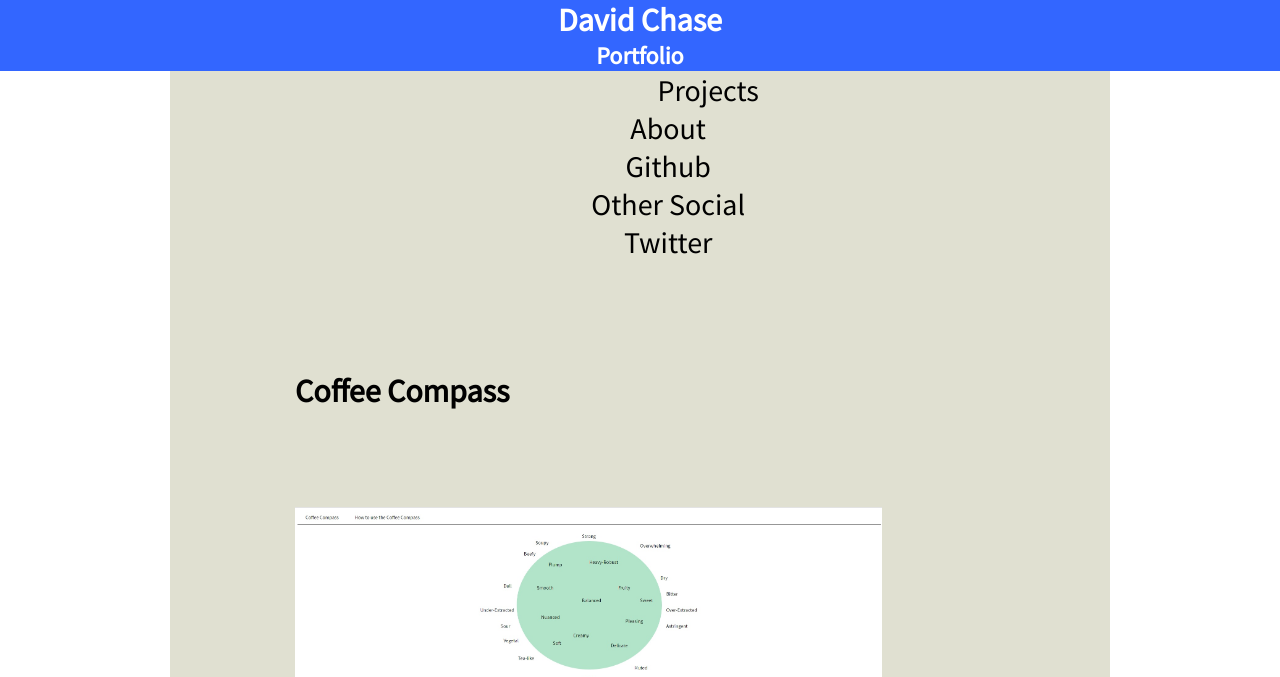
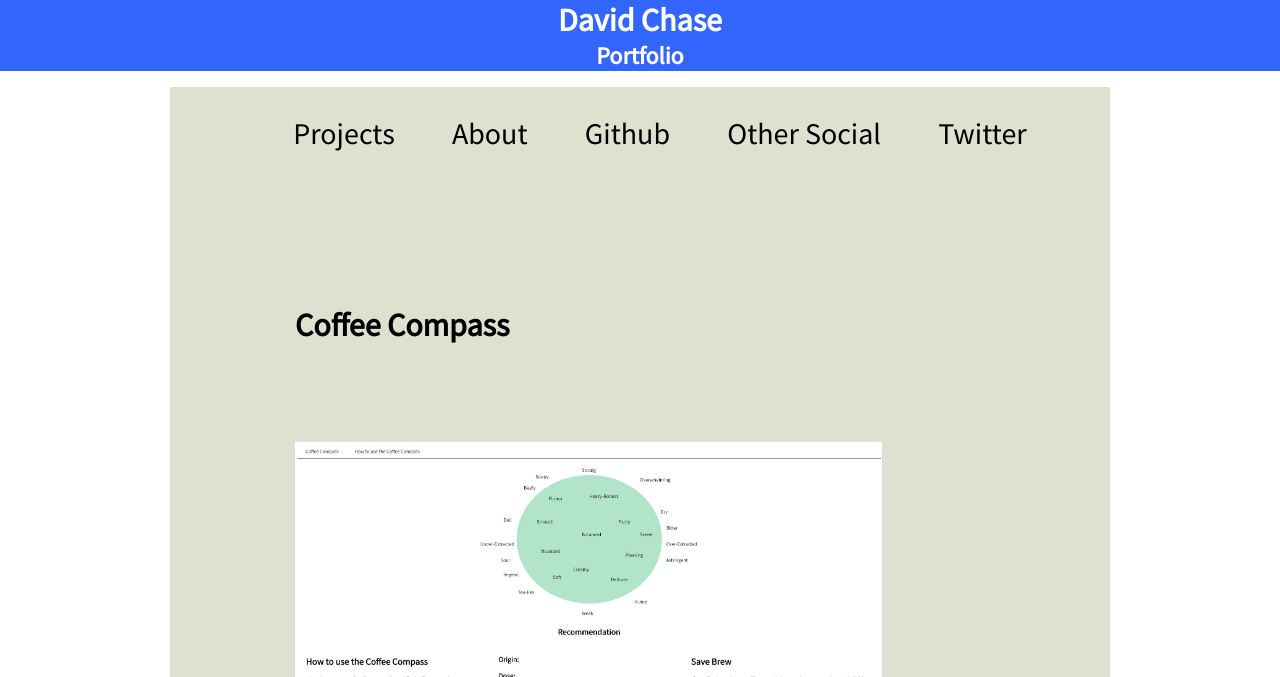
Before and after one commit to dchasepdx/portfolio, a plain HTML site: page index.html in a window 1280 px wide. Shown: the top 677 px of the page. Drawn offline with nearby package versions, Linux system fonts and the light colour scheme.

Commit message:
fixed links

```diff
--- a/index.html
+++ b/index.html
@@ -36,7 +36,7 @@
       <li class="item"><a href="#">Projects</a></li>
       <li class="item"><a href="#">About</a></li>
       <li class="item"><a href="#">Github</a></li>
-      <li class="item"><a href="#"">Other Social</a></li>
+      <li class="item"><a href="#">Other Social</a></li>
       <li class="item"><a href="#">Twitter</a></li>
 
 
--- a/styles/module.css
+++ b/styles/module.css
@@ -49,11 +49,11 @@ nav:hover ul {
 @media only screen and (min-width: 640px) {
   /*rules to display nav bar*/
   nav ul {
-    display: inline;
+    display: block;
+  }
 
-  }
   .item {
-    display: inline;
+    display: inline-block;
     padding: 3%;
     text-align: center;
     border-bottom: none;
```
